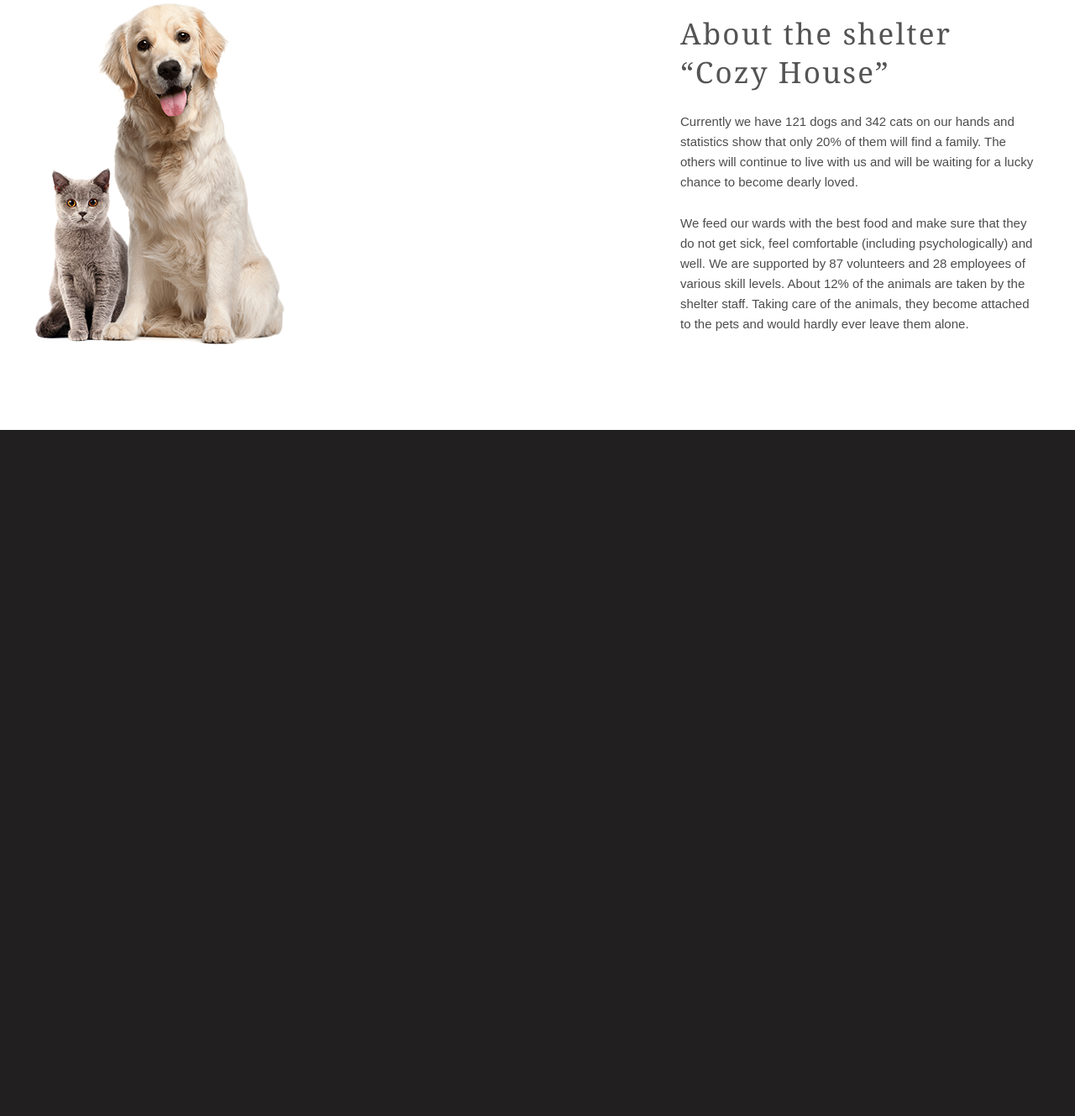
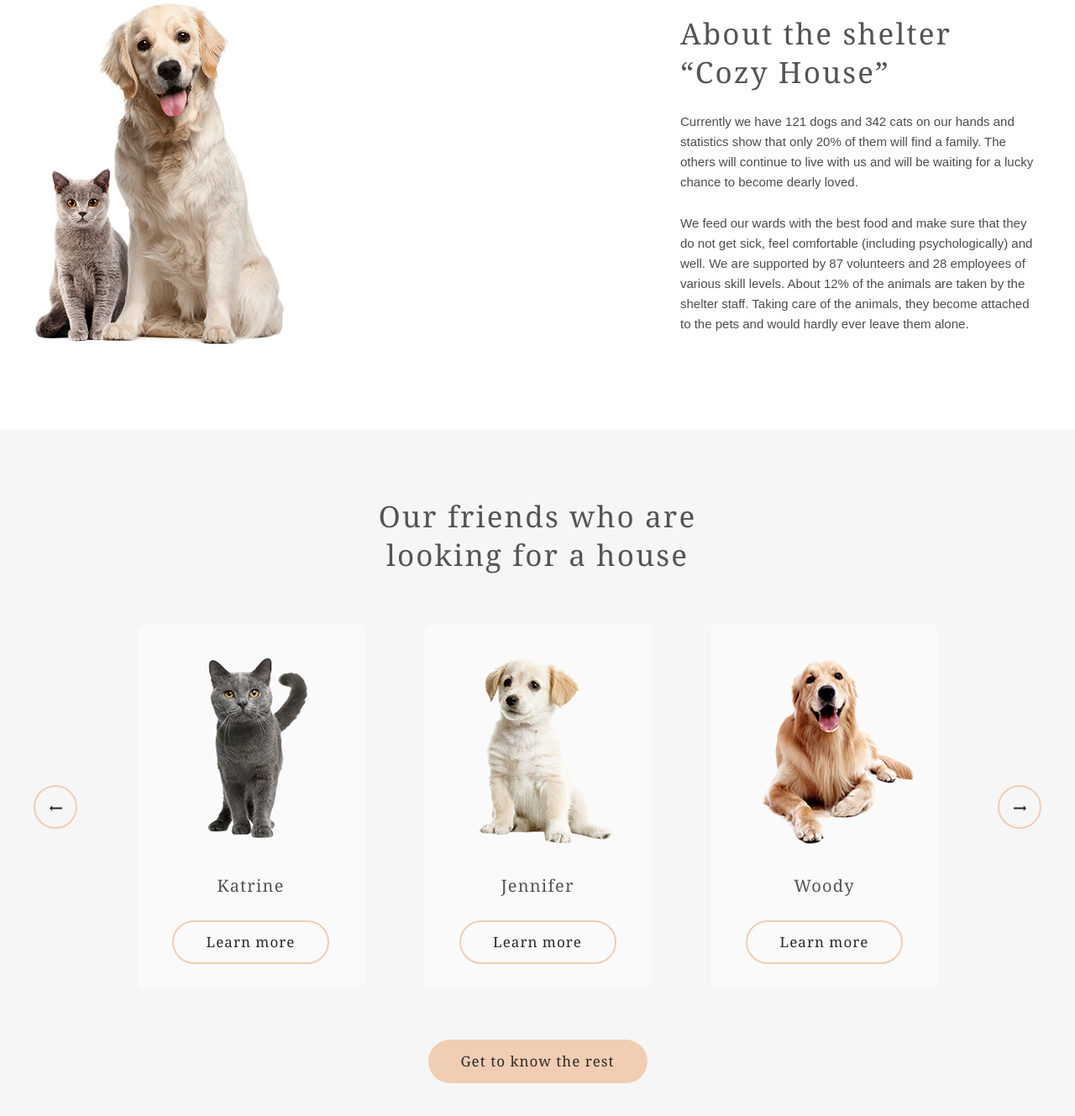
Before and after one commit to GromPuzan/rsschool-shelter, a plain HTML site: page shelter/index.html in a window 1280 px wide. Shown: the part 985-2314 px from the top of the page at 84% size. Before the commit the page ends 1497 px from the top, so only its background shows below. Drawn offline with Linux system fonts and the light colour scheme.

Commit message:
feat: add new section

```diff
--- a/shelter/index.html
+++ b/shelter/index.html
@@ -47,6 +47,37 @@
                 </div>
             </div>
         </section>
+        <section class="pets">
+            <div class="pets__container">
+                <div class="pets-content">
+                    <h3 class="pets-title">Our friends who are looking for a house</h3>
+                    <div class="pets-slider">
+                        <button class="pets-arrow">
+                            <img src="./assets/icons/Arrow.svg" alt="arrow-left" class="arrow-left">
+                        </button>
+                        <div class="pets-slide">
+                            <img src="./assets/img/pets-katrine.png" alt="Katrine" class="pets-slide-img">
+                            <p class="pets-slide-title">Katrine</p>
+                            <button class="pets-slide-btn">Learn more</button>
+                        </div>
+                        <div class="pets-slide">
+                            <img src="./assets/img/pets-jennifer.png" alt="Jennifer" class="pets-slide-img">
+                            <p class="pets-slide-title">Jennifer</p>
+                            <button class="pets-slide-btn">Learn more</button>
+                        </div>
+                        <div class="pets-slide">
+                            <img src="./assets/img/pets-woody.png" alt="Woody" class="pets-slide-img">
+                            <p class="pets-slide-title">Woody</p>
+                            <button class="pets-slide-btn">Learn more</button>
+                        </div>
+                        <button class="pets-arrow">
+                            <img src="./assets/icons/Arrow.svg" alt="arrow-right" class="arrow-right">
+                        </button>
+                    </div>
+                    <button class="pets-btn">Get to know the rest</button>
+                </div>
+            </div>
+        </section>
     </main>
 </body>
 </html>
--- a/shelter/style.css
+++ b/shelter/style.css
@@ -10,6 +10,15 @@ body {
   }
 img {
     width: 100%;
+}
+h3 {
+    color: #545454;
+    font-family: 'Georgia';
+    font-style: normal;
+    font-weight: 400;
+    font-size: 35px;
+    line-height: 130%;
+    letter-spacing: 0.06em;
 }
 [class*=__container] {
     width: 1200px;
@@ -51,6 +60,11 @@ img {
     line-height: 160%;
     color: #CDCDCD;
     margin-right: 35px;
+    cursor:pointer;
+    margin-top: 2px;
+}
+.nav-item:hover {
+    border-bottom: 3px #F1CDB3 solid;
 }
 .nav-item:last-child {
     margin-right: 0px;
@@ -126,13 +140,6 @@ img {
 }
 .about-title {
     width: 370px;
-    color: #545454;
-    font-family: 'Georgia';
-    font-style: normal;
-    font-weight: 400;
-    font-size: 35px;
-    line-height: 130%;
-    letter-spacing: 0.06em;
 }
 .about-subtitle {
     width: 430px;
@@ -144,3 +151,102 @@ img {
     line-height: 160%;
     color: #4C4C4C;
 }
+.pets {
+    background:#F6F6F6;
+}
+.pets-content {
+    padding-top: 80px;
+    padding-bottom: 100px;
+    display: flex;
+    flex-direction: column;
+}
+.pets-title {
+    width: 400px;
+    text-align: center;
+    display: flex;
+    justify-content: center;
+    align-self: center;
+}
+.pets-slider {
+    margin-top: 60px;
+    display: flex;
+    flex-direction: row;
+    justify-content: space-between;
+    align-items:center;
+}
+.pets-slide {
+    display: flex;
+    justify-content: center;
+    flex-direction: column;
+    align-items: center;
+    background-color:#FAFAFA;
+    border-radius: 9px 9px 9px 9px;
+}
+.pets-arrow{
+    border: 2px solid #F1CDB3;
+    border-radius: 100px;
+    width: 52px;
+    height: 52px;
+    background-color:#F6F6F6;
+}
+.arrow-left {
+    width: 15px;
+    height: 7px;
+}
+.arrow-right {
+    width: 15px;
+    height: 7px;
+    transform: rotate(180deg);
+}
+.pets-slide-img {
+    border-radius: 9px 9px 0px 0px;
+    height: 270px;
+    width: 270px;
+}
+.pets-slide-title {
+    padding-top: 30px;
+    color: #545454;
+    font-family: 'Georgia';
+    font-style: normal;
+    font-weight: 400;
+    font-size: 20px;
+    line-height: 23px;
+    letter-spacing: 0.06em;
+}
+.pets-slide-btn {
+    margin-top: 30px;
+    margin-bottom: 30px;
+    border: 2px solid #F1CDB3;
+    border-radius: 100px;
+    width: 187px;
+    height: 52px;
+    background-color:#FAFAFA;
+
+    font-family: 'Georgia';
+    font-style: normal;
+    font-weight: 400;
+    font-size: 17px;
+    line-height: 130%;
+    letter-spacing: 0.06em;
+    color: #292929;
+}
+.pets-btn {
+    display: flex;
+    align-self:center;
+    align-items:center;
+    justify-content: center;
+    margin-top: 60px;
+    width: 261px;
+    height: 52px;
+    background: #F1CDB3;
+    border-radius: 100px;
+    border: none;
+
+    font-family: 'Georgia';
+    font-style: normal;
+    font-weight: 400;
+    font-size: 17px;
+    line-height: 130%;
+    letter-spacing: 0.06em;
+    color: #292929;
+}
```
Also changed, not shown: shelter/assets/icons/Arrow.svg (added), shelter/assets/img/pets-jennifer.png (added), shelter/assets/img/pets-katrine.png (added), shelter/assets/img/pets-woody.png (added).
